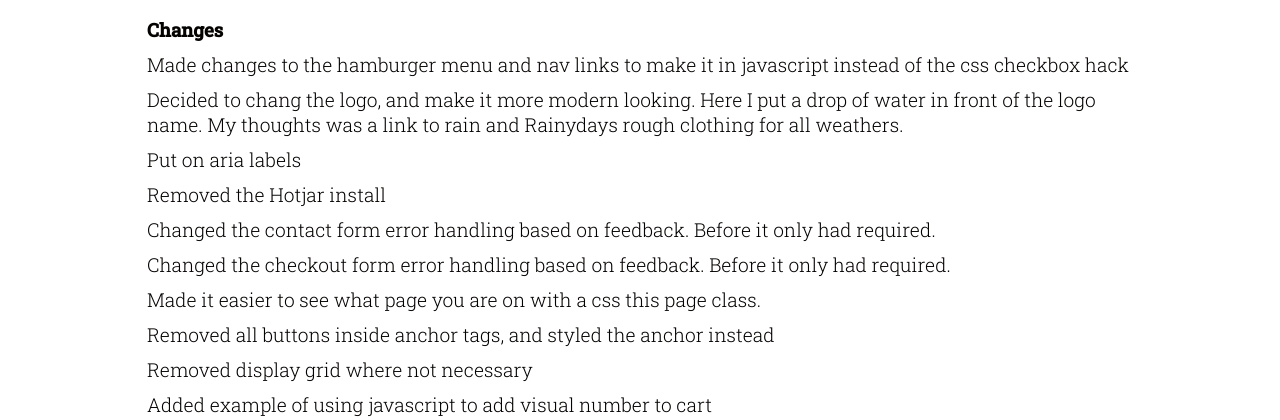
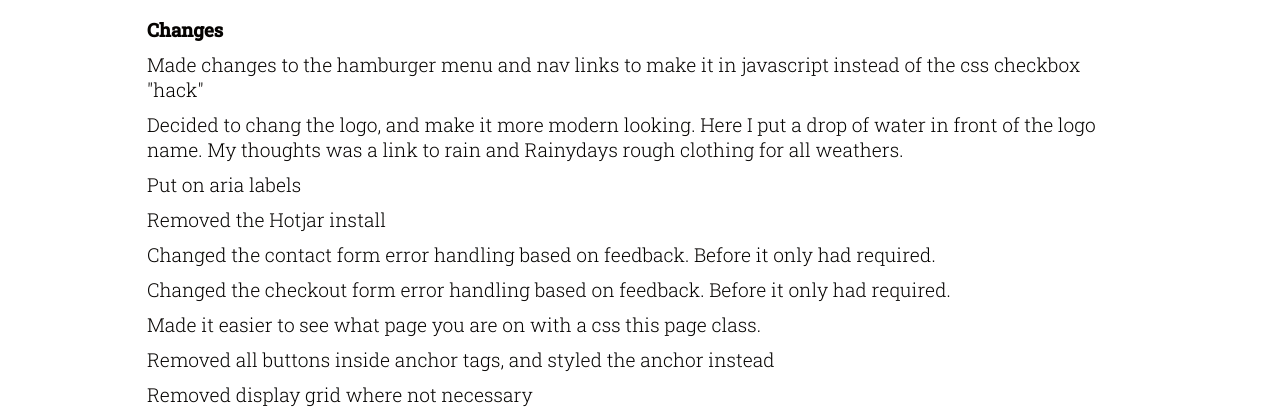
Before and after one commit to matshel/portfolio-1, a plain HTML site: page index.html in a window 1280 px wide. Shown: the part 4972-5392 px from the top of the page. Drawn offline with Linux system fonts and the light colour scheme.

Commit message:
Update index.html

```diff
--- a/index.html
+++ b/index.html
@@ -137,7 +137,9 @@
                     </p>
                     <h3>Changes</h3>
                     <ul>
-                        <li>Made changes to the hamburger menu and nav links to make it in javascript instead of the css checkbox hack</li>
+                        <li>
+                            Made changes to the hamburger menu and nav links to make it in javascript instead of the css checkbox "hack"
+                        </li>
                         <li>
                             Decided to chang the logo, and make it more modern looking. Here I put a drop of water in front of the logo
                             name. My thoughts was a link to rain and Rainydays rough clothing for all weathers.
```
